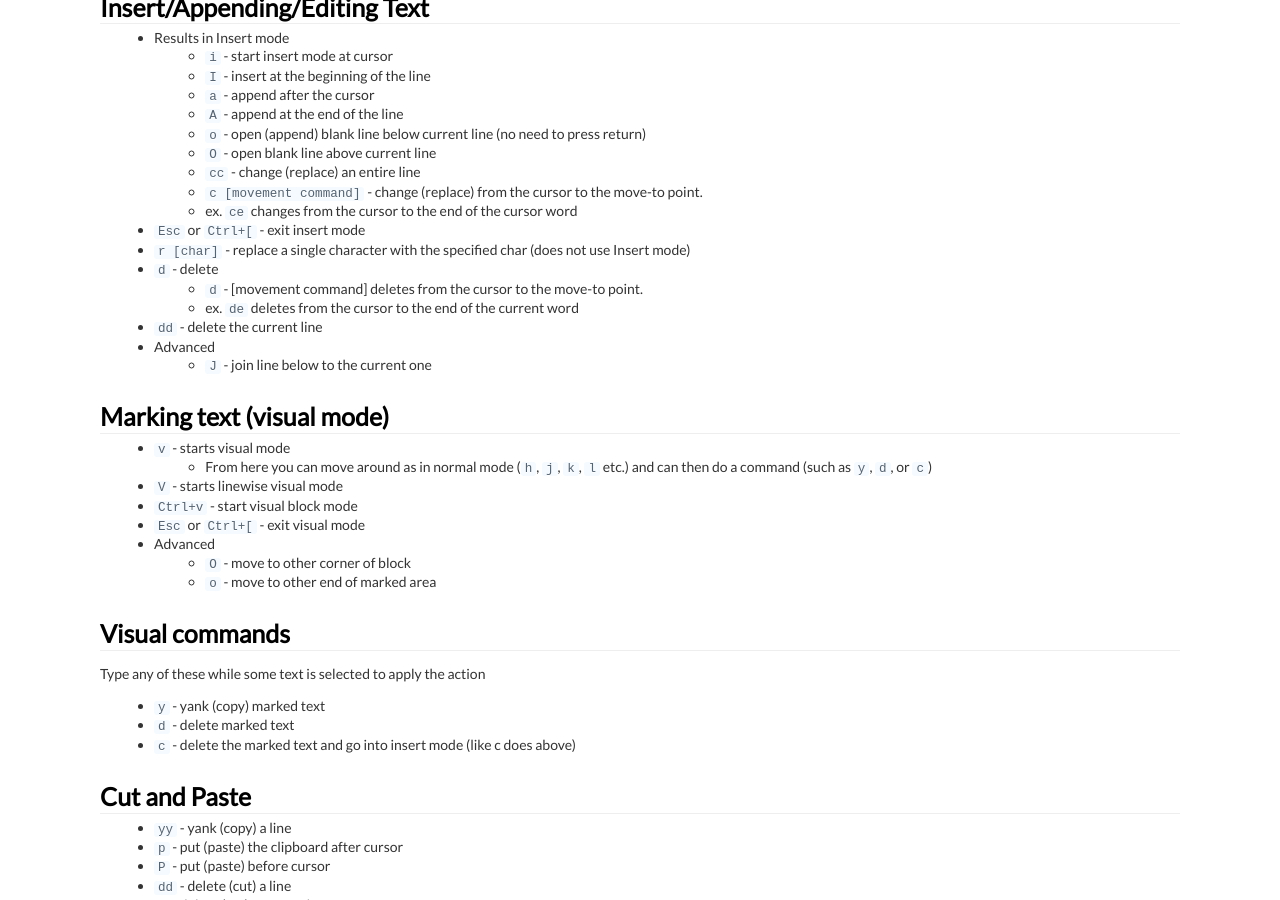
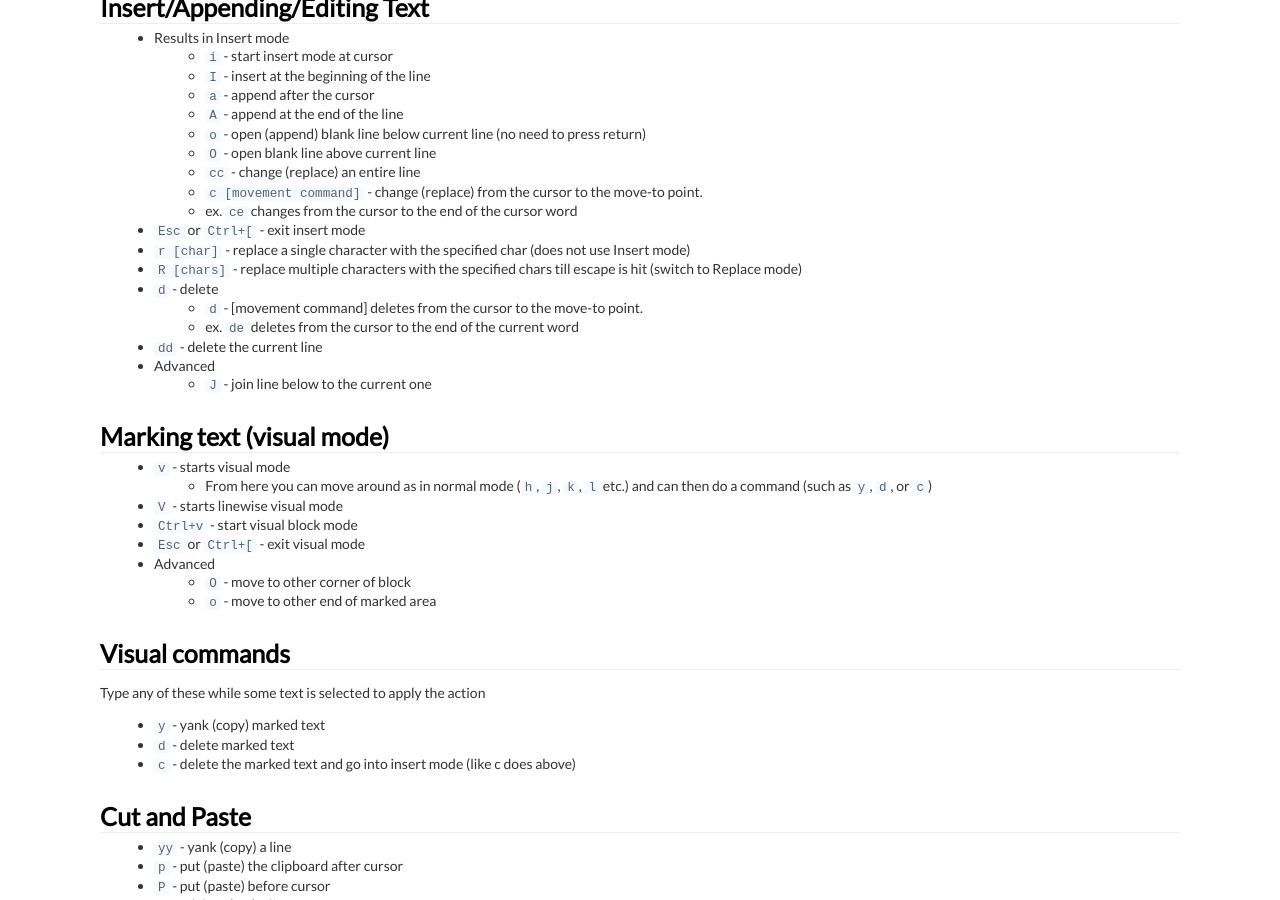
Before and after one commit to theicfire/vimsheet, a Jekyll site: the page built from index.md, in a window 1280 px wide and 900 px high, scrolled down 1029 px. Built offline with Jekyll 4.4.1, drawn with Linux system fonts in a browser that asks for light colours.

Commit message:
Add replace mod

```diff
--- a/index.md
+++ b/index.md
@@ -52,6 +52,7 @@ I’ve compiled a list of *essential* Vim commands that I use every day. I have
     * ex. `ce` changes from the cursor to the end of the cursor word
 * `Esc` or `Ctrl+[` - exit insert mode
 * `r  [char]` - replace a single character with the specified char (does not use Insert mode)
+* `R  [chars]` - replace multiple characters with the specified chars till escape is hit (switch to Replace mode)
 * `d` - delete
     * `d` - [movement command] deletes from the cursor to the move-to point.
     * ex. `de` deletes from the cursor to the end of the current word
```
